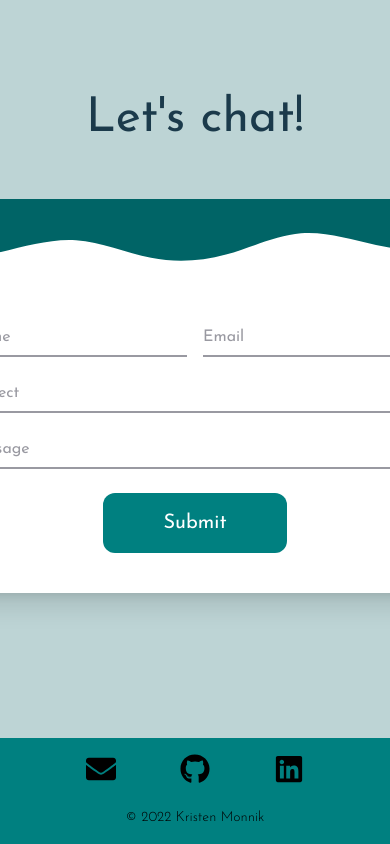
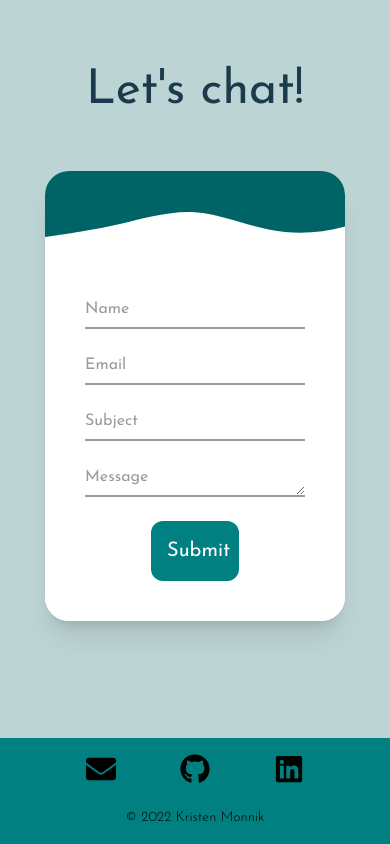
Before and after one commit to k-monnik/react-portfolio, a React (Create React App) app: page /contact in a window 390 px wide. Shown: the part 3516-4360 px from the top of the page. Built offline with nearby package versions, Linux system fonts and the light colour scheme.

Commit message:
adjust contact form responsiveness

```diff
--- a/src/components/Contact.js
+++ b/src/components/Contact.js
@@ -39,7 +39,7 @@ function Contact() {
         <div id="contact" className="min-h-screen bg-mint flex justify-center items-center">
             <div className="p-8 flex-1">
                 <p className="m-14 font-regular text-5xl text-midnight flex justify-center">Let's chat!</p>
-                <div className="w-3/5 max-w-4xl bg-white rounded-3xl mx-auto overflow-hidden shadow-xl">
+                <div className="w-1/3 md:w-3/5 md:max-w-4xl bg-white rounded-3xl mx-auto overflow-hidden shadow-xl">
                     {/* className="relative h-48 bg-ocean rounded-bl-3xl" */}
                     <div>
                         <svg id="visual" viewBox="0 0 900 102" width="900" height="102" xmlns="http://www.w3.org/2000/svg" xmlnsXlink="http://www.w3.org/1999/xlink" version="1.1"><path d="M0 66L12.5 64.2C25 62.3 50 58.7 75 53C100 47.3 125 39.7 150 41.3C175 43 200 54 225 58.8C250 63.7 275 62.3 300 55.5C325 48.7 350 36.3 375 34.3C400 32.3 425 40.7 450 46C475 51.3 500 53.7 525 50.7C550 47.7 575 39.3 600 36.2C625 33 650 35 675 40.8C700 46.7 725 56.3 750 60.5C775 64.7 800 63.3 825 58.7C850 54 875 46 887.5 42L900 38L900 0L887.5 0C875 0 850 0 825 0C800 0 775 0 750 0C725 0 700 0 675 0C650 0 625 0 600 0C575 0 550 0 525 0C500 0 475 0 450 0C425 0 400 0 375 0C350 0 325 0 300 0C275 0 250 0 225 0C200 0 175 0 150 0C125 0 100 0 75 0C50 0 25 0 12.5 0L0 0Z" fill="#006466" stroke-linecap="round" stroke-linejoin="miter"></path></svg>
@@ -50,7 +50,7 @@ function Contact() {
                         <div className="px-10 pt-4 pb-8 bg-white">
                             <form onSubmit={onSubmit}>
                                 <div className="grid grid-cols-2 gap-4">
-                                    <div className="flex flex-col relative">
+                                    <div className="flex flex-col col-span-2 md:col-span-1 relative">
                                         <input
                                             type='text'
                                             name='from_name'
@@ -62,7 +62,7 @@ function Contact() {
                                         />
                                         <label htmlFor="name" className="absolute left-0 -top-3.5 text-silver text-sm transition-all peer-placeholder-shown:text-base peer-placeholder-shown:text-silver peer-placeholder-shown:top-2 peer-focus:-top-3.5 peer-focus:text-midnight  peer-focus:text-sm">Name</label>
                                     </div>
-                                    <div className="flex flex-col relative">
+                                    <div className="flex flex-col col-span-2 md:col-span-1 relative">
                                         <input
                                             type='text'
                                             name='reply_to'
```
